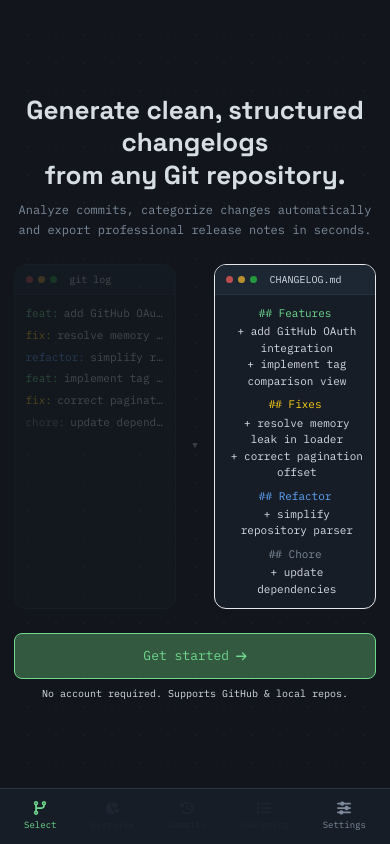
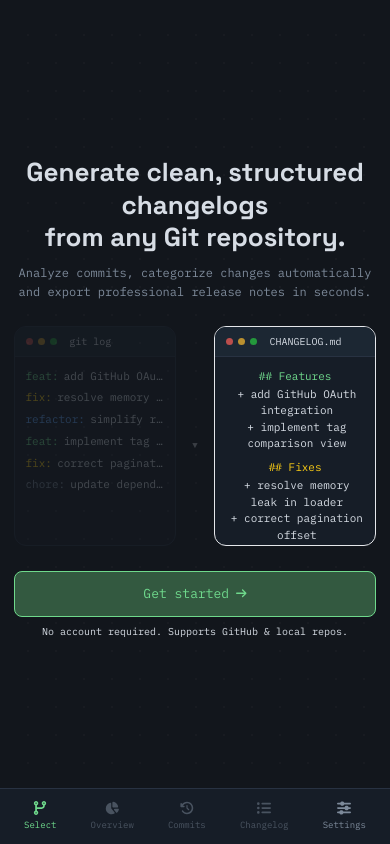
Before and after one commit to maricastroc/gitlog, a Next.js app: page / in a window 390 px wide. Built offline with nearby package versions, Linux system fonts and the light colour scheme.

Commit message:
refactor: improving mobile design

```diff
--- a/src/components/Sidebar.tsx
+++ b/src/components/Sidebar.tsx
@@ -100,7 +100,7 @@ export default function Sidebar({ view, setView, repoInfo }: Props) {
               disabled={locked}
               className={`flex flex-col items-center gap-1 px-3 py-1.5 rounded-md transition-colors ${
                 locked
-                  ? "text-line opacity-40 cursor-not-allowed"
+                  ? "text-text-dim opacity-50 cursor-not-allowed"
                   : view === item.id
                     ? "text-add"
                     : "text-text-dim"
--- a/src/components/WelcomeScreen.tsx
+++ b/src/components/WelcomeScreen.tsx
@@ -70,7 +70,7 @@ function CommitTransformAnimation() {
   }, {});
 
   return (
-    <div className="w-full flex items-stretch gap-2 select-none">
+    <div className="w-full flex items-stretch gap-2 select-none" style={{ height: 220 }}>
       <div
         className={`flex-1 rounded-xl border border-line bg-panel font-mono text-[11px] overflow-hidden flex flex-col transition-opacity duration-500 ${phase === "result" ? "opacity-25" : "opacity-100"}`}
       >
```
